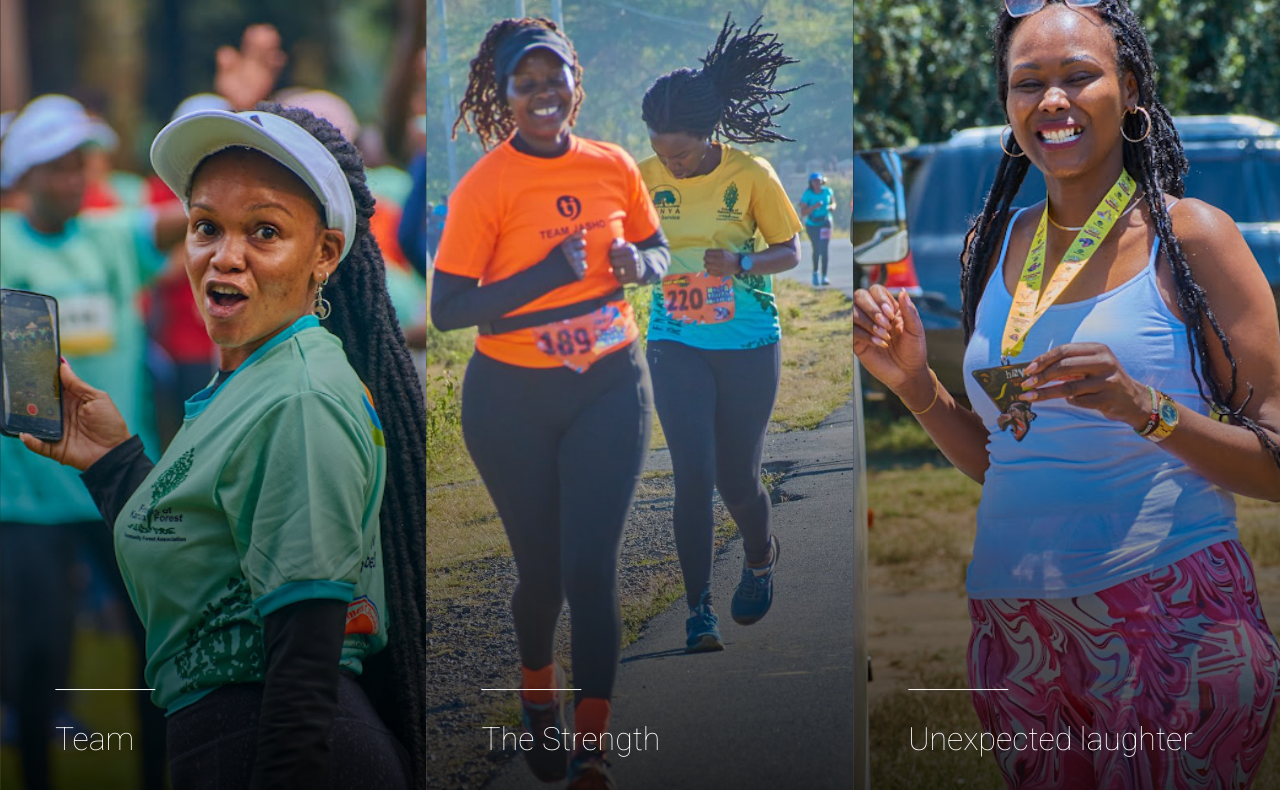
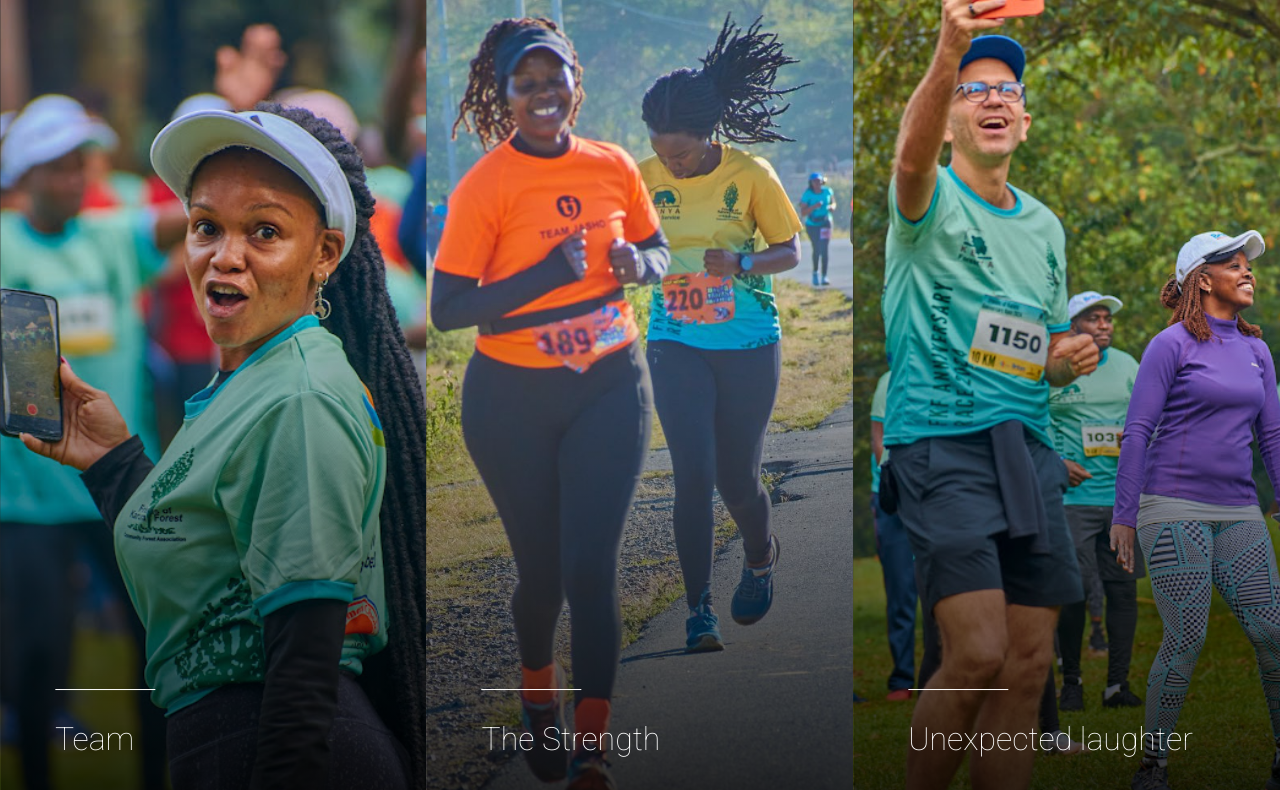
Before and after one commit to Moris-lila/teamjashoKe, a plain HTML site: page index.html in a window 1280 px wide. Shown: the part 79-869 px from the top of the page. Drawn offline with Linux system fonts and the light colour scheme.

Commit message:
index.html

```diff
--- a/index.html
+++ b/index.html
@@ -166,7 +166,7 @@
                 </div>
             </div>
             <!-- Single Hero Slide -->
-            <div class="single-hero-slide bg-img slide-background-overlay" style="background-image: url(img/img/_DSC2773.jpg);">
+            <div class="single-hero-slide bg-img slide-background-overlay" style="background-image: url(img/img/_DSC6776.jpg);">
                 <div class="container h-100">
                     <div class="row h-100 align-items-end">
                         <div class="col-12">
```
